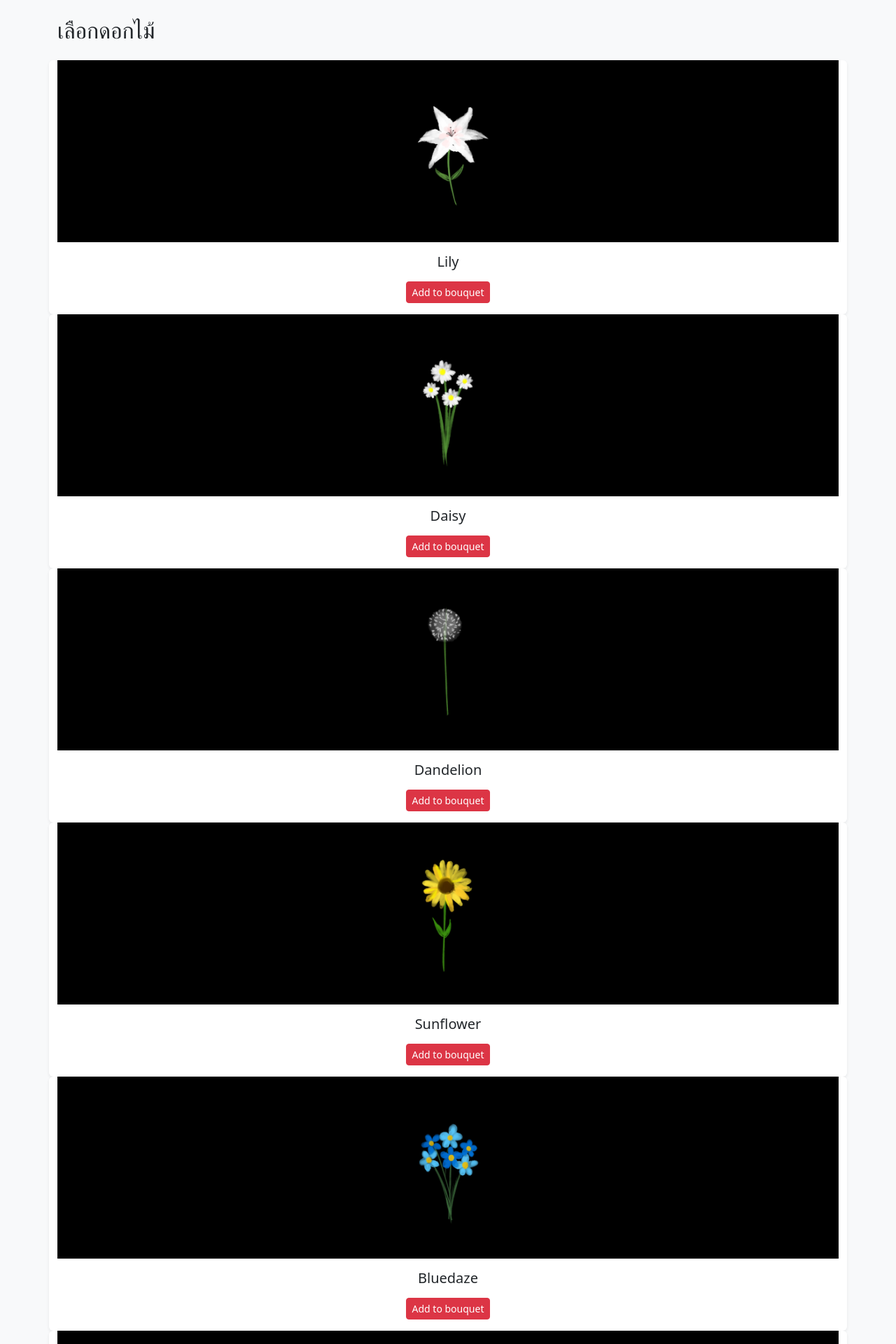
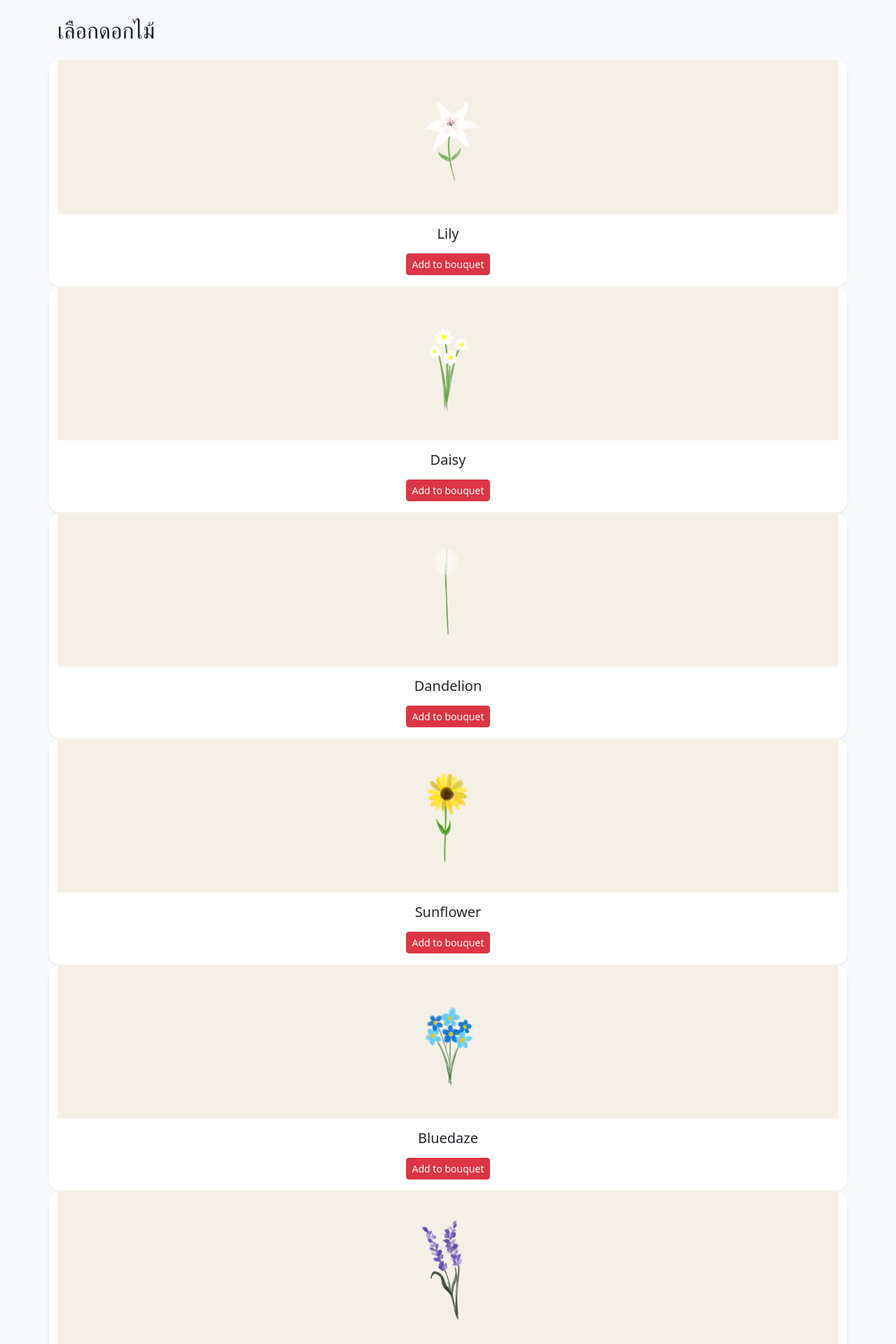
Before and after one commit to 6810110102psu-cmd/bouquet-web, a Flask app: page /flowers in a window 1280 px wide. Shown: the part 56-1976 px from the top of the page at 70% size. Run offline with Flask 3, Linux system fonts and the light colour scheme.

Commit message:
Add style box

```diff
--- a/static/css/style.css
+++ b/static/css/style.css
@@ -11,4 +11,8 @@
     max-height: 90%;
     max-width: 90%;
 }
+.card:hover {
+    transform: translateY(-4px);
+    transition: 0.2s;
+}
 </style>
--- a/templates/flowers.html
+++ b/templates/flowers.html
@@ -3,10 +3,16 @@
 {% block content %}
 
 <style>
+/* การ์ด */
+.card {
+    border-radius: 16px;       /* โค้งมน */
+    overflow: hidden;          /* ให้พื้นหลังไม่ล้น */
+}
+
 /* กล่องรูปดอกไม้ */
 .flower-box {
-    height: 260px;
-    background-color: #000000; /* สีดำ*/
+    height: 220px;             /* ลดจาก 260 → 220 */
+    background-color: #f5f0e6; /* สีเบจ */
     display: flex;
     align-items: center;
     justify-content: center;
@@ -14,8 +20,8 @@
 
 /* รูปดอกไม้ */
 .flower-img {
-    max-height: 90%;
-    max-width: 90%;
+    max-height: 85%;
+    max-width: 85%;
 }
 </style>
 
```
